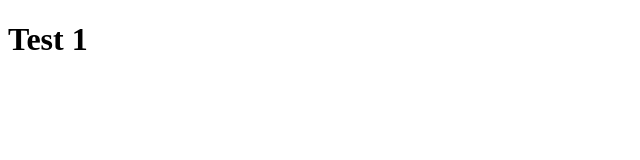
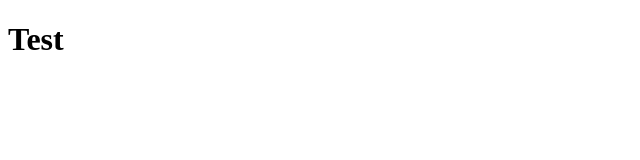
Before and after one commit to gariani/clone_tabnews, a Next.js app: page / in a window 1280 px wide. Shown: the top 160 px of the page, without its empty margins (0-640 px from the left). Built offline with nearby package versions, Linux system fonts and the light colour scheme.

Commit message:
changing function Home

```diff
--- a/pages/index.js
+++ b/pages/index.js
@@ -1,5 +1,5 @@
 function Home(){
-  return <h1>Test 1</h1>
+  return <h1>Test</h1>
 }
 
 export default Home
```
Also changed, not shown: 1 other file (tests, documents, lock files or other folders).
